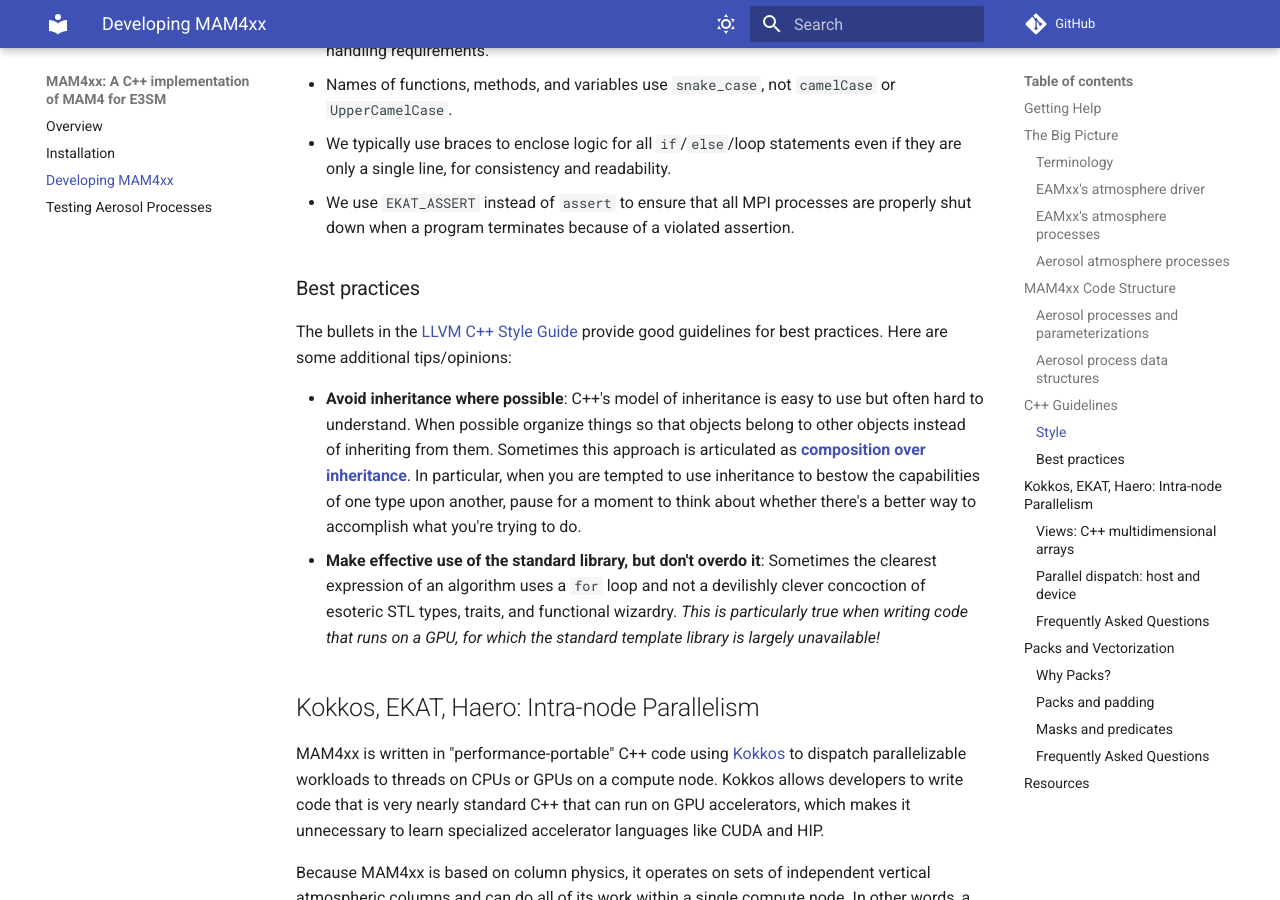
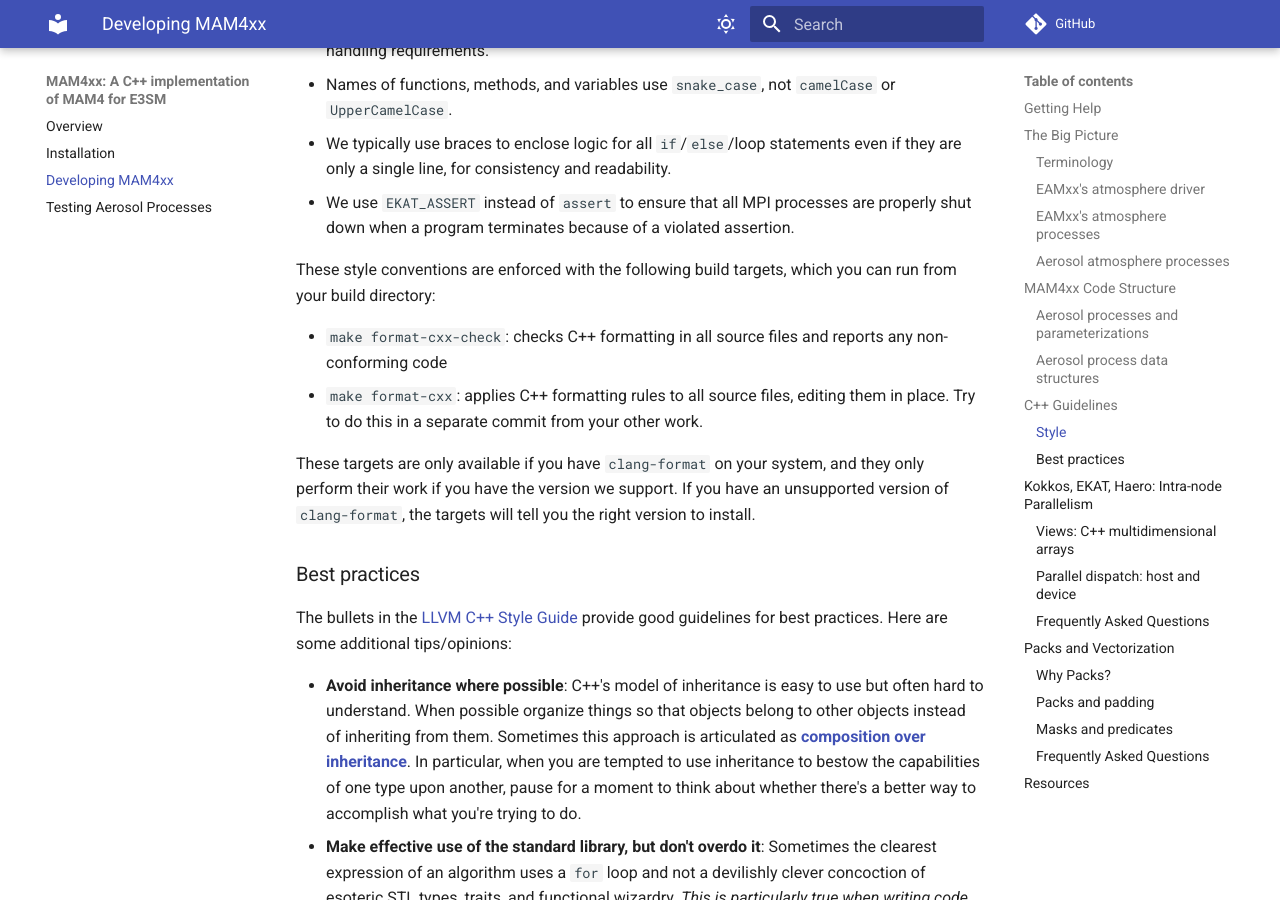
Before and after one commit to eagles-project/mam4xx, an MkDocs documentation site: the page built from docs/development.md, in a window 1280 px wide and 900 px high, scrolled down 6216 px. Built offline with MkDocs 1.6.1 and Material for MkDocs 9.7.7, drawn with Linux system fonts in a browser that asks for light colours; comment, search, counter and statistics services are not loaded.

Commit message:
Added some documentation for the formatting targets.

```diff
--- a/docs/development.md
+++ b/docs/development.md
@@ -236,6 +236,19 @@ with a few notable _exceptions_:
 * We use `EKAT_ASSERT` instead of `assert` to ensure that all MPI processes
   are properly shut down when a program terminates because of a violated
   assertion.
+
+These style conventions are enforced with the following build targets, which
+you can run from your build directory:
+
+* `make format-cxx-check`: checks C++ formatting in all source files and reports
+  any non-conforming code
+* `make format-cxx`: applies C++ formatting rules to all source files, editing
+  them in place. Try to do this in a separate commit from your other work.
+
+These targets are only available if you have `clang-format` on your system, and
+they only perform their work if you have the version we support. If you have an
+unsupported version of `clang-format`, the targets will tell you the right
+version to install.
 
 ### Best practices
 
```
Also changed, not shown: README.md (+17 -0 lines).
